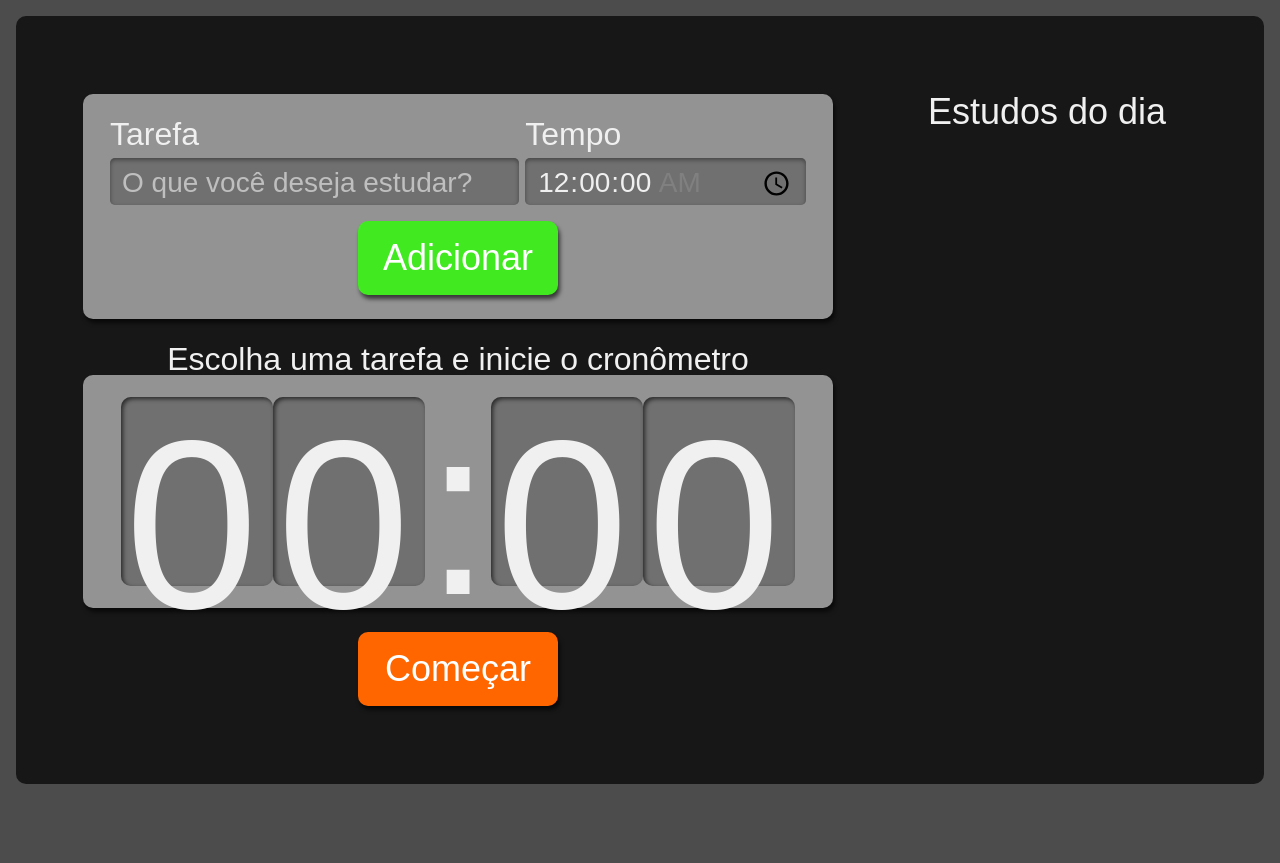
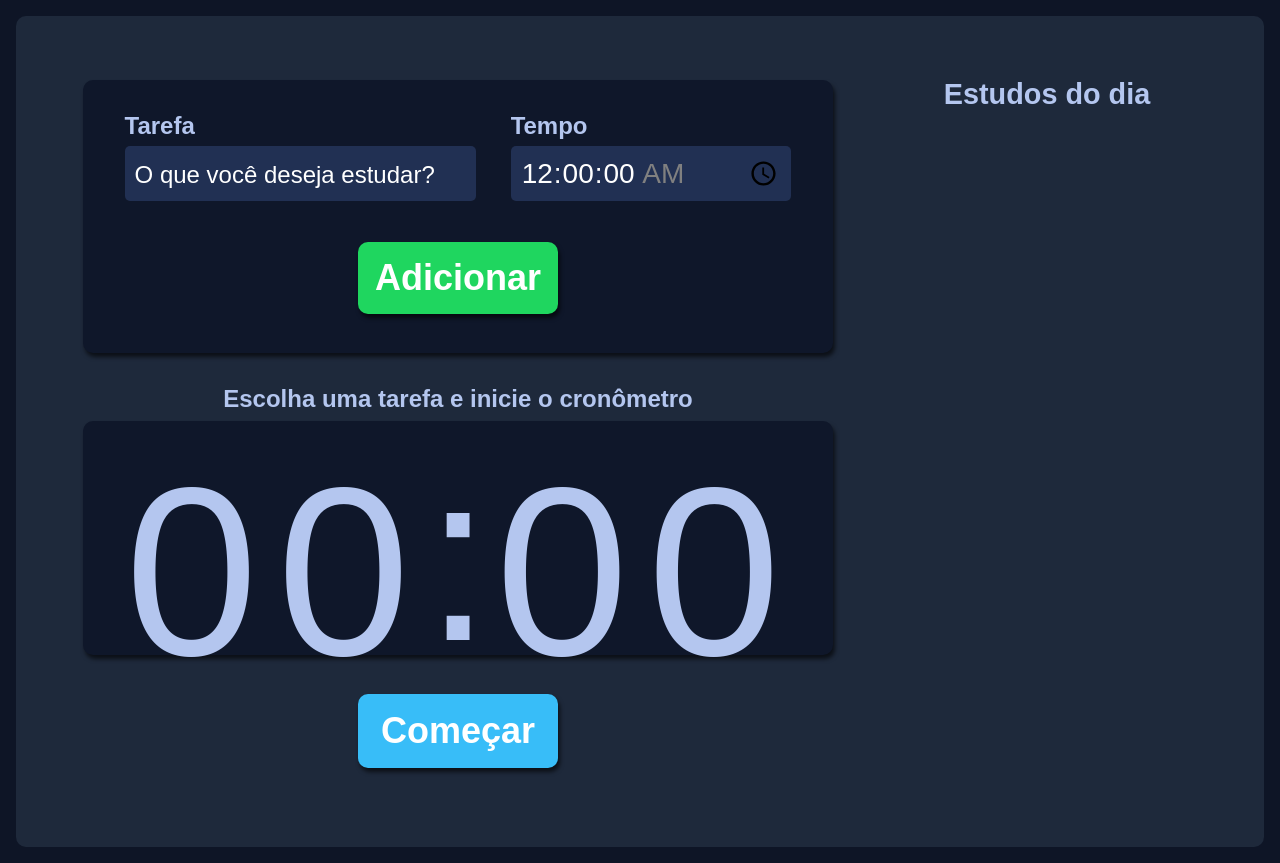
Before and after one commit to prince-neres/task-counter, a React (Create React App) app: page / in a window 1280 px wide. Before the commit the page ends 800 px from the top, so only its background shows below. Built offline with nearby package versions, Linux system fonts and the light colour scheme.

Commit message:
Change style from components

```diff
--- a/package.json
+++ b/package.json
@@ -44,6 +44,6 @@
   "devDependencies": {
     "@types/uuid": "^9.0.1",
     "sass": "^1.58.3",
-    "typescript-plugin-css-modules": "^4.2.2"
+    "typescript-plugin-css-modules": "^4.2.3"
   }
 }
--- a/src/components/Button/Button.module.scss
+++ b/src/components/Button/Button.module.scss
@@ -1,16 +1,18 @@
 .button {
   align-self: center;
-  background-color: #41e920;
+  background-color: #1fd65f;
   border-radius: 10px;
   box-shadow: 2px 4px 4px #0000009f;
   color: #ffffff;
   cursor: pointer;
+  font-weight: bold;
   font-size: 1.25rem;
-  padding: 16px;
+  padding: 15px;
   width: 150px;
+  margin: 15px;
 
   &:active {
-    background-color: #7ca6b7;
+    background-color: #18a248;
     box-shadow: 2px 2px 4px #0000009f inset;
   }
 }
--- a/src/components/Cron/Clock/Clock.module.scss
+++ b/src/components/Cron/Clock/Clock.module.scss
@@ -1,6 +1,4 @@
 .clockNumber {
-  background-color: #707070;
-  box-shadow: 2px 2px 4px #2b2b2b inset;
   height: 3.6rem;
   width: 3rem;
   padding: 8px 4px;
--- a/src/components/Cron/Cron.module.scss
+++ b/src/components/Cron/Cron.module.scss
@@ -6,7 +6,7 @@
 
   .clockWrapper {
     align-items: center;
-    background-color: #939393;
+    background-color: #0f172a;
     border-radius: 10px;
     box-shadow: 2px 4px 4px #0000009f;
     box-sizing: border-box;
@@ -19,11 +19,13 @@
   }
 
   .title {
-    font-size: 2rem;
+    font-size: 1.5rem;
+    font-weight: bold;
+    padding: 10px;
   }
 
   button {
-    background-color: #ff6600;
+    background-color: #38bdf8;
     border-radius: 10px;
     box-shadow: 2px 4px 4px #0000009f;
     color: #ffffff;
@@ -33,7 +35,7 @@
     width: 150px;
 
     &:active {
-      background-color: #7ca6b7;
+      background-color: rgb(92, 159, 186);
       box-shadow: 2px 2px 4px #0000009f inset;
       cursor: auto;
     }
--- a/src/components/Form/Form.module.scss
+++ b/src/components/Form/Form.module.scss
@@ -2,33 +2,41 @@
   display: flex;
   flex-direction: column;
   grid-area: nova-tarefa;
-  background-color: #939393;
+  background-color: #0f172a;
   border-radius: 10px;
   box-shadow: 2px 4px 4px #0000009f;
   padding: 12px;
 
   .inputContainer {
+    color: #ffffff;
     display: flex;
     flex-direction: column;
-    width: 100%;
+    width: auto;
     margin-bottom: 16px;
+    padding: 10px;
 
     label {
       margin-bottom: 8px;
       font-size: 1.25rem;
+      font-weight: bold;
+      color: #b4c6ef;
     }
 
     input {
       width: 100%;
-      padding: 8px 12px 4px;
+      padding: 10px 10px;
+      font-size: 1.25rem;
       box-sizing: border-box;
       border: unset;
       border-radius: 5px;
-      background-color: #707070;
-      box-shadow: 0px 2px 4px #2d2b2b9f inset;
+      background-color: #213053;
+      outline: none;
+
+      padding: 10px 10px 10px 10px;
 
       &::placeholder {
-        color: #bfbfbf;
+        color: #fff;
+        font-size: 1.25rem;
       }
     }
   }
@@ -42,19 +50,24 @@
     box-sizing: border-box;
 
     .inputContainer {
-      width: calc(60% - 12px);
+      width: 50%;
 
       &:last-of-type {
         width: 40%;
       }
 
       label {
-        font-size: 2rem;
+        font-size: 1.5rem;
       }
 
       input {
         height: 100%;
         font-size: 1.75rem;
+
+        &::placeholder {
+          color: #fff;
+          font-size: 1.5rem;
+        }
       }
     }
   }
--- a/src/components/List/Item/Item.module.scss
+++ b/src/components/List/Item/Item.module.scss
@@ -1,8 +1,9 @@
 .item {
-  background-color: #939393;
+  background-color: #0f172a;
   border-radius: 8px;
   box-shadow: 2px 4px 4px #0000009f;
   padding: 12px;
+  color: #fff;
   margin-bottom: 8px;
   position: relative;
   cursor: pointer;
@@ -13,7 +14,7 @@
   }
 
   span {
-    color: #d0d0d0;
+    margin-bottom: 100px;
   }
 
   @media screen and (min-width: 1280px) {
@@ -22,13 +23,17 @@
 }
 
 .itemSelected {
-  background-color: #292929;
+  background-color: #213053;
   box-shadow: 2px 4px 4px #0000009f inset;
+  font-weight: bold;
+  color: #fff;
 }
 
 .itemCompleted {
-  background-color: #566f42;
+  background-color: #1fd65f;
   cursor: auto;
+  font-weight: bold;
+  color: #fff;
 
   .concluded {
     display: block;
--- a/src/components/List/List.module.scss
+++ b/src/components/List/List.module.scss
@@ -3,8 +3,9 @@
   height: 100%;
 
   h2 {
-    font-size: 1.25rem;
+    font-size: 1.5rem;
     margin-bottom: 12px;
+    font-weight: bold;
   }
 
   ul {
@@ -16,7 +17,8 @@
   @media screen and (min-width: 1280px) {
     h2 {
       text-align: center;
-      font-size: 2.25rem;
+      font-size: 1.8rem;
+      font-weight: bold;
       margin-bottom: 24px;
     }
 
--- a/src/index.css
+++ b/src/index.css
@@ -145,8 +145,8 @@ body {
   display: flex;
   justify-content: center;
   font-family: "Manjari", sans-serif;
-  color: #f0f0f0;
-  background-color: #4c4c4c;
+  color: #b4c6ef;
+  background-color: #0e1526;
   height: 100%;
   width: 100%;
   padding: 16px;
@@ -167,9 +167,9 @@ body {
 
 ::-webkit-scrollbar-thumb {
   border-radius: 4px;
-  background: #888;
+  background: #818cf8;
 }
 
 ::-webkit-scrollbar-thumb:hover {
-  background: #555;
+  background: #818cf8;
 }
--- a/src/pages/App.module.scss
+++ b/src/pages/App.module.scss
@@ -12,7 +12,7 @@
   padding: 32px;
   box-sizing: border-box;
   border-radius: 10px;
-  background-color: #171717;
+  background-color: #1e293b;
 
   @media screen and (min-width: 1280px) {
     grid-template-areas:
--- /dev/null
+++ b/src/types/index.d.ts
@@ -0,0 +1 @@
+declare module "*.module.scss";
```
Also changed, not shown: tsconfig.json (+2 -8 lines), 2 other files (tests, documents, lock files or other folders).
